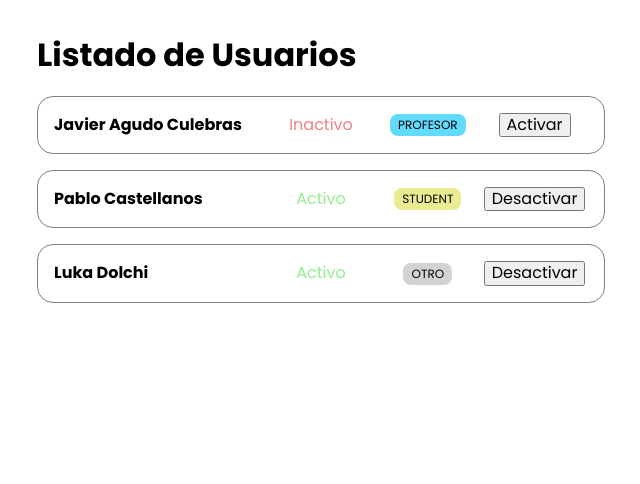
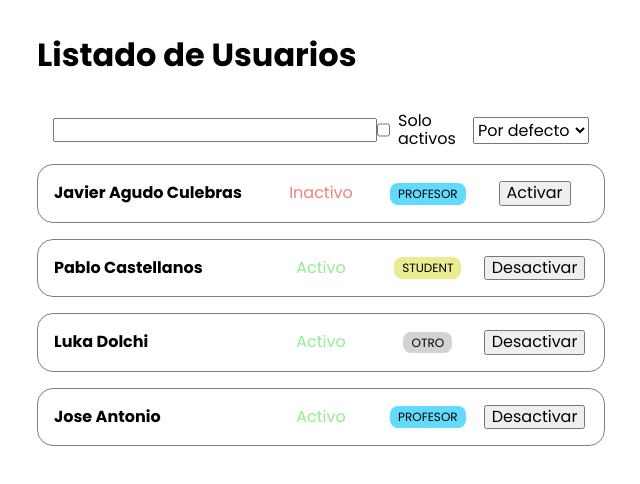
Before and after one commit to AgudoX/react-user-list, a React (Vite) app: page / in a window 1280 px wide. Shown: the top 484 px of the page, without its empty margins (319-959 px from the left). Built offline with nearby package versions, Linux system fonts and the light colour scheme.

Commit message:
User List with custom hooks

```diff
--- a/src/App.jsx
+++ b/src/App.jsx
@@ -2,28 +2,31 @@ import UserList from './components/UserList';
 
 const USERS = [
 	{
+		id: 0,
 		name: 'Javier Agudo Culebras',
 		active: false,
 		role: 'teacher'
 	},
 	{
+		id: 1,
 		name: 'Pablo Castellanos',
 		active: true,
 		role: 'student'
 	},
 	{
+		id: 2,
 		name: 'Luka Dolchi',
 		active: true,
 		role: 'blasd'
+	},
+	{
+		id: 3,
+		name: 'Jose Antonio',
+		active: true,
+		role: 'teacher'
 	}
 ];
-// Covertimos App en un componente pasandolo a mayúscula y devolviendo una función.
-// Lo convertimos en un componente ya que una de las características de estos es que tienen su propio ciclo de vida, y App no es una excepción.
 
-const App = () => (
-	<UserList users={USERS}>
-		<h1>Listado de Usuarios</h1>
-	</UserList>
-);
+const App = () => <UserList initialUsers={USERS} />;
 
 export default App;
--- a/src/components/UserList.jsx
+++ b/src/components/UserList.jsx
@@ -1,21 +1,113 @@
-import UserRow from './UserRow';
+import { useState } from 'react';
 import style from './UserList.module.css';
+import UsersListFilters from './UsersListFilters';
+import UsersListRows from './UsersListRows';
 
-const UserList = ({ users, children }) => {
-	const userRendered =
-		users.length > 0 ? (
-			users.map(user => <UserRow key={user.name} {...user} />)
-		) : (
-			<p>No hay usuarios</p>
-		);
+const UserList = ({ initialUsers }) => {
+	const { search, onlyActive, sortBy, ...filterSetters } = useFiltersUsers();
 
-	console.log(userRendered);
+	const { toggleUserActive, users } = useUsers(initialUsers);
+
+	let userFiltered = filterOnlyActive(users, onlyActive);
+	userFiltered = filterByName(userFiltered, search);
+	userFiltered = sortByName(userFiltered, sortBy);
+
 	return (
 		<div className={style.list}>
-			{children}
-			{userRendered}
+			<h1>Listado de Usuarios</h1>
+			<UsersListFilters
+				search={search}
+				onlyActive={onlyActive}
+				sortBy={sortBy}
+				{...filterSetters}
+			/>
+			<UsersListRows users={userFiltered} toggleUserActive={toggleUserActive} />
 		</div>
 	);
 };
 
+const useUsers = initialUsers => {
+	const [users, setUsers] = useState(initialUsers);
+
+	const toggleUserActive = userId => {
+		const newUsers = [...users]; // Hay que hacer copia porque sino no activará y desactivará los usuarios.
+
+		const userIndex = newUsers.findIndex(user => user.id === userId); // Devuelve la posición del array en el que se encuentra un usuario.
+
+		if (userIndex === -1) return;
+
+		newUsers[userIndex].active = !newUsers[userIndex].active; // Cambiamos el estado del usuario.
+
+		setUsers(newUsers);
+	};
+
+	return { toggleUserActive, users };
+};
+
+const useFiltersUsers = () => {
+	const [filters, setFilters] = useState({
+		search: '',
+		onlyActive: false,
+		sortBy: 0
+	});
+
+	const setSearch = search => {
+		setFilters({
+			...filters,
+			search
+		});
+	};
+
+	const setOnlyActive = onlyActive => {
+		setFilters({
+			...filters,
+			onlyActive
+		});
+	};
+
+	const setSortBy = sortBy => {
+		setFilters({
+			...filters,
+			sortBy
+		});
+	};
+
+	return {
+		...filters,
+		setSearch,
+		setOnlyActive,
+		setSortBy
+	};
+};
+
+const filterByName = (users, search) => {
+	const lowerCaseSearch = search.toLocaleLowerCase();
+	if (!search) return [...users];
+
+	return users.filter(user =>
+		user.name.toLowerCase().startsWith(lowerCaseSearch)
+	);
+};
+
+const filterOnlyActive = (users, activeState) => {
+	if (!activeState) return [...users];
+
+	return users.filter(user => user.active);
+};
+
+const sortByName = (users, sortBy) => {
+	const sortedUsers = [...users];
+
+	switch (sortBy) {
+		case 1: // En este caso tenemos que devolver una copia del array, ya que sort lo que hace es ordenar la array original y con la opción de 'por defecto' queremos volver a desordenarla, por ello lo que tenemos que ordenar es una copia, con filter esto no ocurre ya que crea una array nueva y deja intacta la original
+			return sortedUsers.sort((a, b) => {
+				if (a.name > b.name) return 1;
+				if (a.name < b.name) return -1;
+				return 0;
+			});
+		default:
+			return sortedUsers;
+	}
+};
+
 export default UserList;
--- a/src/components/UserRow.jsx
+++ b/src/components/UserRow.jsx
@@ -1,11 +1,14 @@
-import { useState } from 'react';
 import UserRole from './UserRole';
 import style from './UserRow.module.css';
 import UserStatus from './UserStatus.jsx';
 
-const UserRow = ({ name: displayName, active, role = 'Profesor' }) => {
-	const [isActive, setIsActive] = useState(active);
-
+const UserRow = ({
+	id,
+	name: displayName,
+	active,
+	role = 'Profesor',
+	toggleUserActive
+}) => {
 	return (
 		<div className={style.user}>
 			{/* Ejemplo del uso de style */}
@@ -13,7 +16,7 @@ const UserRow = ({ name: displayName, active, role = 'Profesor' }) => {
 				<span>{displayName}</span>
 			</div>
 			<div className={style.status}>
-				<UserStatus active={isActive} />
+				<UserStatus active={active} />
 			</div>
 			<div className={style.role}>
 				<UserRole role={role} />
@@ -21,10 +24,10 @@ const UserRow = ({ name: displayName, active, role = 'Profesor' }) => {
 			<div className={style.action}>
 				<button
 					onClick={() => {
-						setIsActive(!isActive);
+						toggleUserActive(id);
 					}}
 				>
-					{isActive ? 'Desactivar' : 'Activar'}
+					{active ? 'Desactivar' : 'Activar'}
 				</button>
 			</div>
 		</div>
--- /dev/null
+++ b/src/components/UsersListFilters.jsx
@@ -0,0 +1,39 @@
+import style from './UsersListFilters.module.css';
+
+const UsersListFilters = ({
+	search,
+	setSearch,
+	onlyActive,
+	setOnlyActive,
+	sortBy,
+	setSortBy
+}) => {
+	return (
+		<form className={style.form}>
+			<input
+				type='text'
+				value={search}
+				onInput={ev => {
+					setSearch(ev.target.value);
+				}}
+			/>
+			<div className={style.active}>
+				<input
+					type='checkbox'
+					checked={onlyActive}
+					onChange={ev => setOnlyActive(ev.target.checked)}
+				/>
+				<span>Solo activos</span>
+			</div>
+			<select
+				value={sortBy}
+				onChange={ev => setSortBy(Number(ev.target.value))}
+			>
+				<option value={0}>Por defecto</option>
+				<option value={1}>Por nombre</option>
+			</select>
+		</form>
+	);
+};
+
+export default UsersListFilters;
--- /dev/null
+++ b/src/components/UsersListFilters.module.css
@@ -0,0 +1,19 @@
+.form {
+	display: flex;
+	align-items: center;
+	justify-content: space-between;
+
+	padding: 1rem;
+}
+
+.active {
+	display: flex;
+	align-items: center;
+}
+
+.active input[type='checkbox'] {
+	height: 1rem;
+	width: 1rem;
+
+	margin-right: 0.5rem;
+}
--- /dev/null
+++ b/src/components/UsersListRows.jsx
@@ -0,0 +1,11 @@
+import UserRow from './UserRow';
+
+const UsersListRows = ({ users, toggleUserActive }) => {
+	if (users.length <= 0) return <p>No hay usuarios</p>;
+
+	return users.map(user => (
+		<UserRow key={user.id} {...user} toggleUserActive={toggleUserActive} />
+	));
+};
+
+export default UsersListRows;
```
